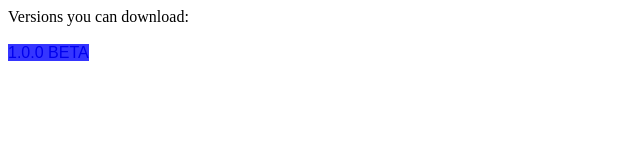
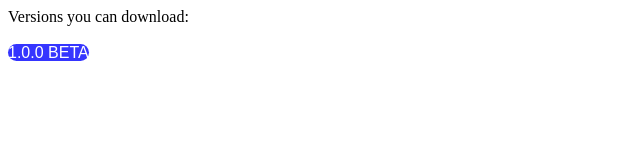
Before and after one commit to bananakitssu/bananakitssu.github.io, a plain HTML site: page BTDPE_Downloads.html in a window 1280 px wide. Shown: the full height of the page, 0-640 px from the left. Drawn offline with Linux system fonts and the light colour scheme.

Commit message:
Update BTDPE_Downloads.html

```diff
--- a/BTDPE_Downloads.html
+++ b/BTDPE_Downloads.html
@@ -7,6 +7,6 @@
     </head>
     <body>
         <span style="margin-bottom: 20px">Versions you can download:</span><br><br>
-        <span style="font-family: Arial, sans-serif; background-color: rgb(53, 53, 255); color: white;"><a href="BTDPE_Engine.py" style="text-decoration: none;">1.0.0 BETA</a></span>
+        <span style="font-family: Arial, sans-serif; background-color: rgb(53, 53, 255); border-radius: 1000px;"><a href="BTDPE_Engine.py" style="text-decoration: none; color: white;">1.0.0 BETA</a></span>
     </body>
 </html>
```
